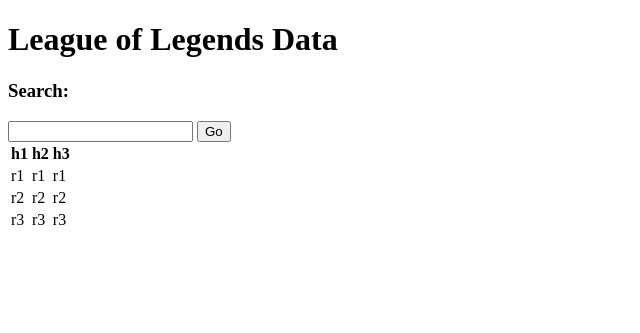
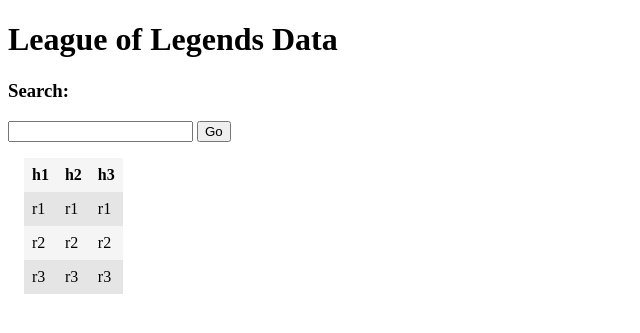
Before and after one commit to atmorga3/CSE412FinalProject, a Flask app: page / in a window 1280 px wide. Shown: the top 333 px of the page, without its empty margins (0-640 px from the left). Run offline with Flask 2, Linux system fonts and the light colour scheme.

Commit message:
Adding Table Styling

```diff
--- /dev/null
+++ b/static/style.css
@@ -0,0 +1,17 @@
+.table {
+    border-spacing: 0;
+    margin: 1rem;
+    background-color: #f5f5f5;
+}
+
+.table__row:nth-child(even) {
+    background-color:#e5e5e5;
+}
+
+.table__header {
+    text-align: left;
+}
+
+.table__cell {
+    padding: 8px;
+}
--- a/templates/index.html
+++ b/templates/index.html
@@ -2,6 +2,8 @@
 <html lang="en">
     <head>
         <meta charset="UTF-8" />
+        <link rel="stylesheet" href="/static/style.css" />
+        <title>CSE 412 Final Project</title>
         <h1>League of Legends Data</h1>
     </head>
     <body>
@@ -11,16 +13,16 @@
             <button type="button" id="search_button">Go</button>
         </div>
         <div>
-            <table>
-                <tr>
+            <table class="table">
+                <tr class="table__header">
                     {% for header in headings %}
-                    <th>{{ header }}</th>
+                    <th class="table__cell">{{ header }}</th>
                     {% endfor %}
                 </tr>
                 {% for row in data %}
-                <tr>
+                <tr class="table__row">
                     {% for cell in row %}
-                    <td>{{ cell }}</td>
+                    <td class="table__cell">{{ cell }}</td>
                     {% endfor %}
                 </tr>
                 {% endfor %}
```
